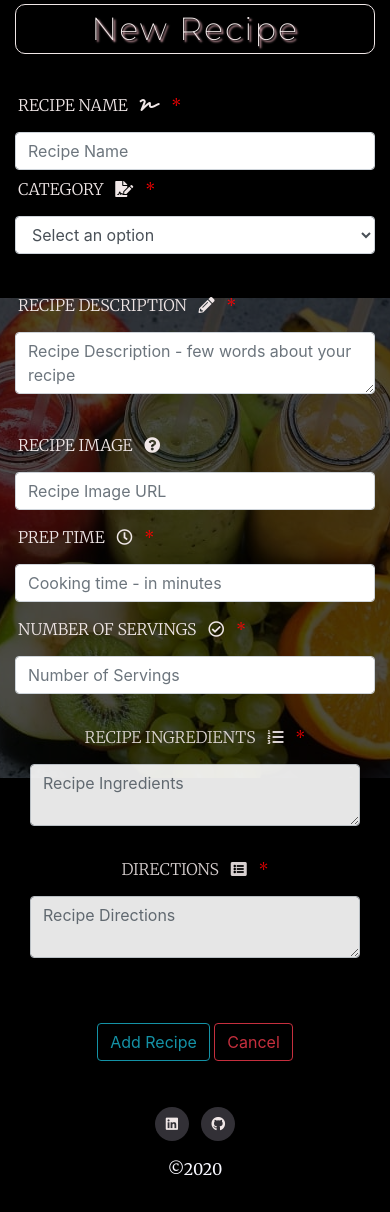
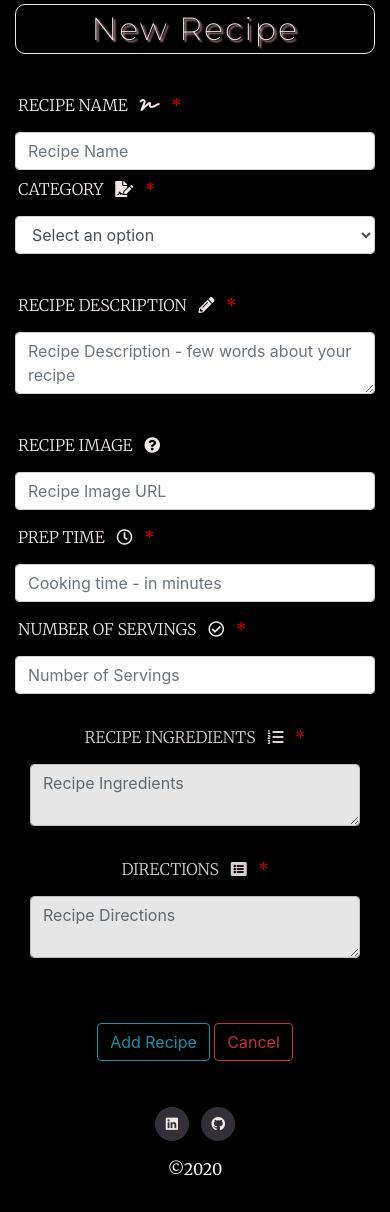
Before and after one commit to sneachda/juicebar-ms3, a Flask app: page /add_recipe in a window 390 px wide. Shown: the part 101-1313 px from the top of the page. Run offline with Flask 2, Linux system fonts and the light colour scheme; the visitor is signed in with stand-in values (Sample User, id 1); a database or web service that is not in the repository returns one stand-in record (values such as "Sample title"); some libraries are stand-ins or nearby versions.

Commit message:
added media queries

```diff
--- a/static/css/style.css
+++ b/static/css/style.css
@@ -395,7 +395,7 @@ hr {
         font-size: 20px;
     }
 
-    .container-add {
+    .container-add::after {
         background-image: none;
     }
 }
--- a/templates/recipe_full_page.html
+++ b/templates/recipe_full_page.html
@@ -1,5 +1,7 @@
 {% extends 'base.html' %}
 {% block content %}
+
+    <section id="full-page">
 
     <div class="container-fluid container-full_page">
 
@@ -86,4 +88,7 @@
         </div>
 
     </div>
+
+    </section>
+
 {% endblock %}
```
